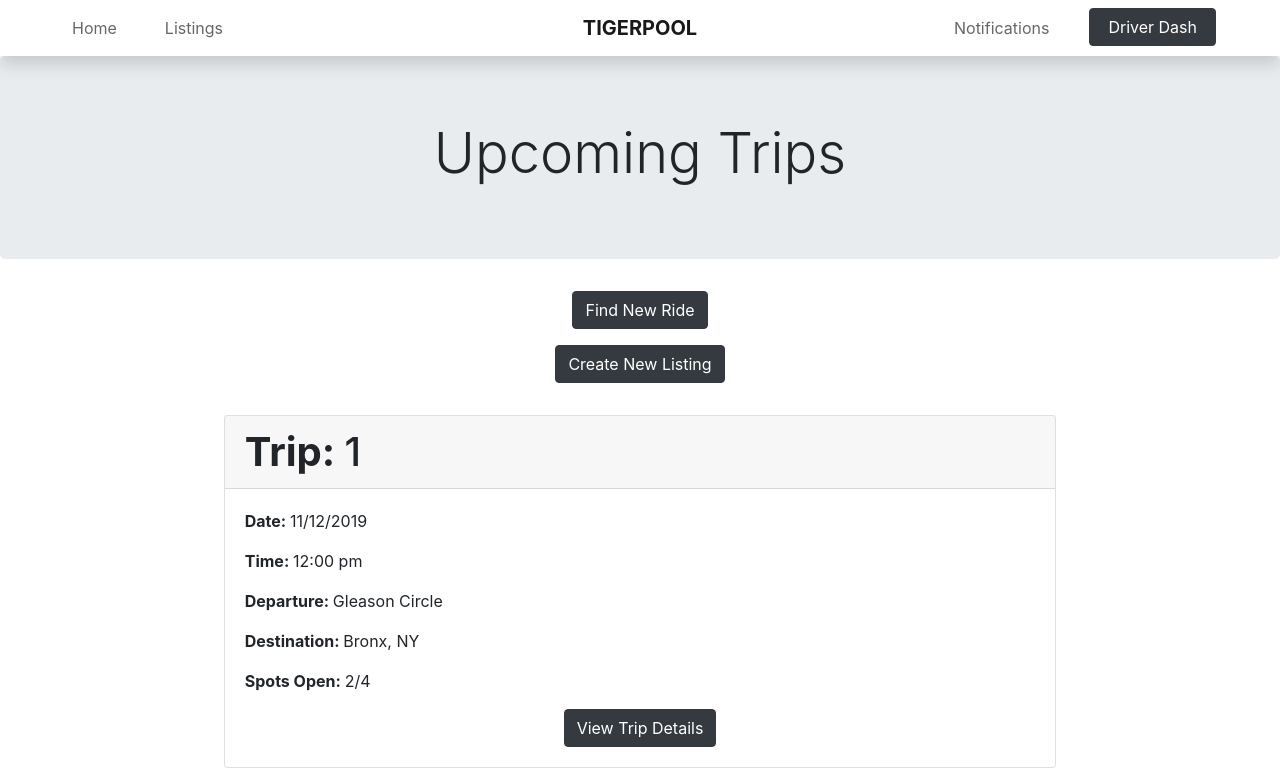
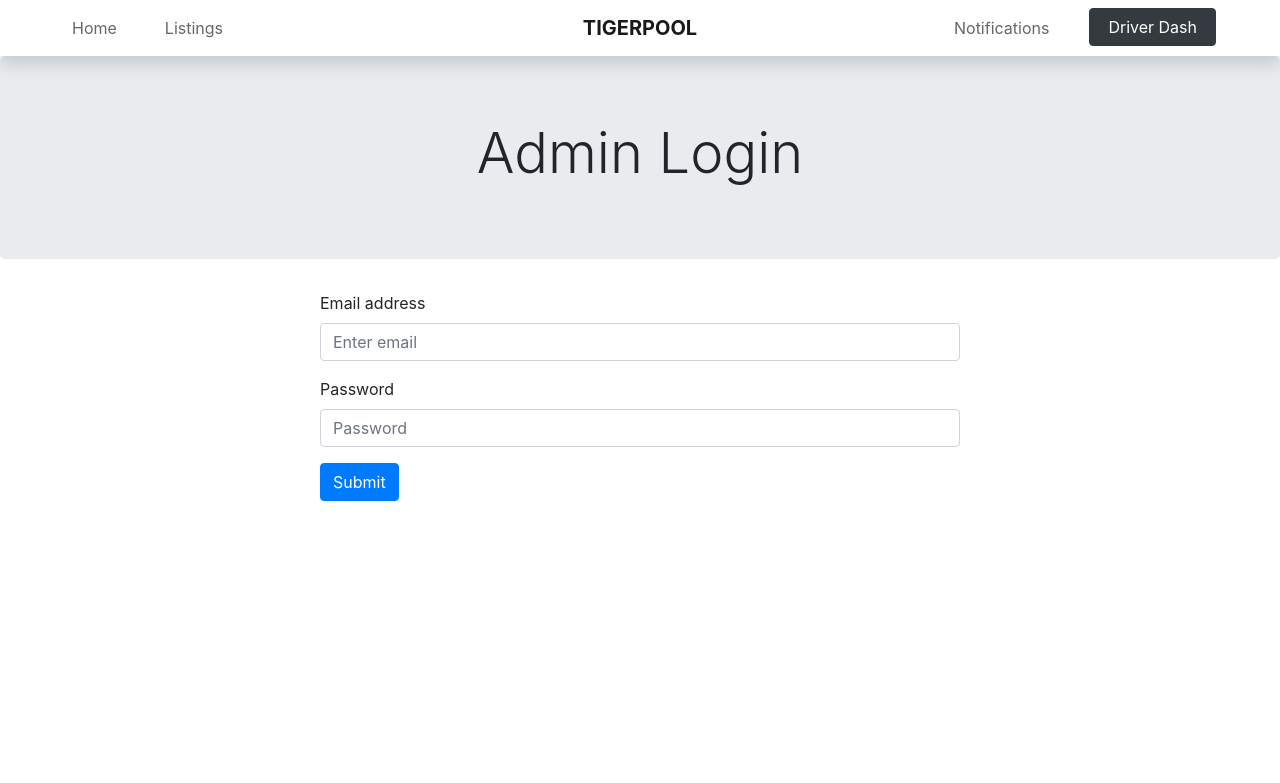
Before and after one commit to Jeremy523/tigerpool, a React (Create React App) app: page / in a window 1280 px wide. Shown: the top 783 px of the page. Built offline with nearby package versions, Linux system fonts and the light colour scheme.

Commit message:
finished login for admin form

```diff
--- a/src/App.js
+++ b/src/App.js
@@ -2,13 +2,14 @@ import React from 'react';
 import './App.css';
 import Navbar from './components/Navbar';
 import UpcomingTrips from './components/UpcomingTrips'
+import AdminLogin from './components/AdminLogin';
 
 function App() {
 
   return (
     <div className="App">
       <Navbar />
-      <UpcomingTrips />
+      <AdminLogin />
     </div>
   );
 }
--- a/src/components/AdminLogin.js
+++ b/src/components/AdminLogin.js
@@ -8,31 +8,37 @@ class AdminLogin extends React.Component {
       email: "",
       password: ""
     }
+
+    this.testEmail = "admin@tigerpool.com"
+    this.testPassword = "admin123"
+    this.emailValidator = '[a-z0-9._%+-]+@[a-z0-9.-]+\.[a-z]{2,3}'
+
+
   }
 
 
-  handleSubmit(e) {
+
+ handleSubmit(e) {
     e.preventDefault();
-    console.log("Submit Clicked")
-
+    if (RegExp(this.emailValidator).test(this.state.email)){
+        // log when a good email that is not the test email is entered
+        console.log("Submit Clicked but Invalid")
+        if (this.state.email === this.testEmail && this.state.password === this.testPassword){
+            // log when a good email that is the test email is entered
+            console.log("VALID EMAIL")
+        }
+    }
   }
 
   handleChange(e) {
     e.preventDefault()
-    console.log(e.target)
     this.setState({
        [e.target.name] : e.target.value,
     });
-    //console.log(this.state.email + " : " + this.state.password)
   }
 
 
   render() {
-
-    const testEmail = "admin@tigerpool.com"
-    const testPassword = "admin123"
-    let actualEmail = this.state.email
-    let actualPassword = this.state.password
 
     return (
       <div className="upcoming_trips_component">
```
Also changed, not shown: 1 other file (tests, documents, lock files or other folders).
